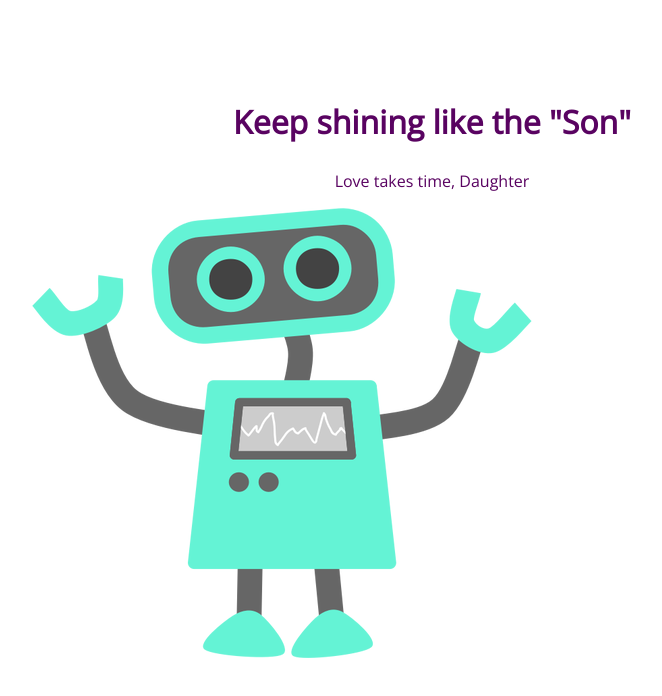
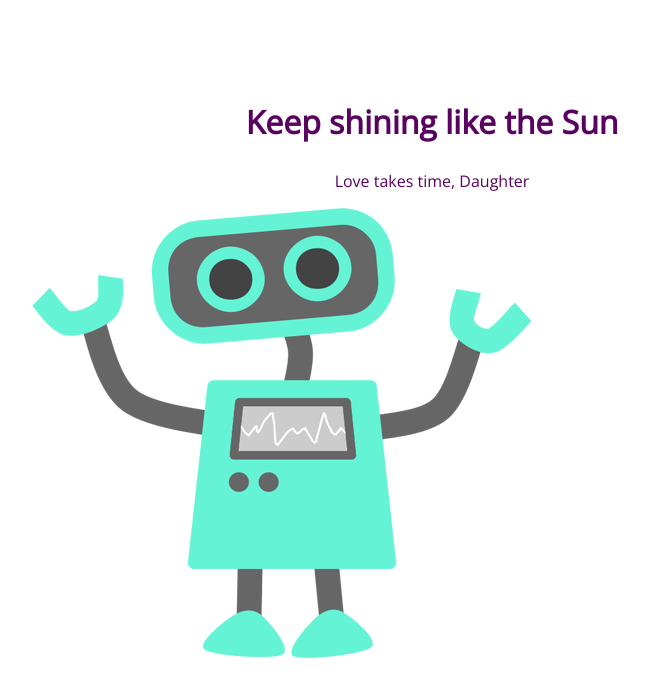
Before and after one commit to zakhah/105-project, a plain HTML site: page index.html in a window 1280 px wide. Shown: the whole page, without its empty margins (208-870 px from the left). Drawn offline with nearby package versions, Linux system fonts and the light colour scheme.

Commit message:
New tagline

```diff
--- a/index.html
+++ b/index.html
@@ -8,7 +8,7 @@
 </head>
 <body>
 	<section>
-		<h1>Keep shining like the "Son"</h1>
+		<h1>Keep shining like the Sun</h1>
 		<p>Love takes time, Daughter</p>
 		<img src="img/happy-blue-robot.png">
 	</section>
```
